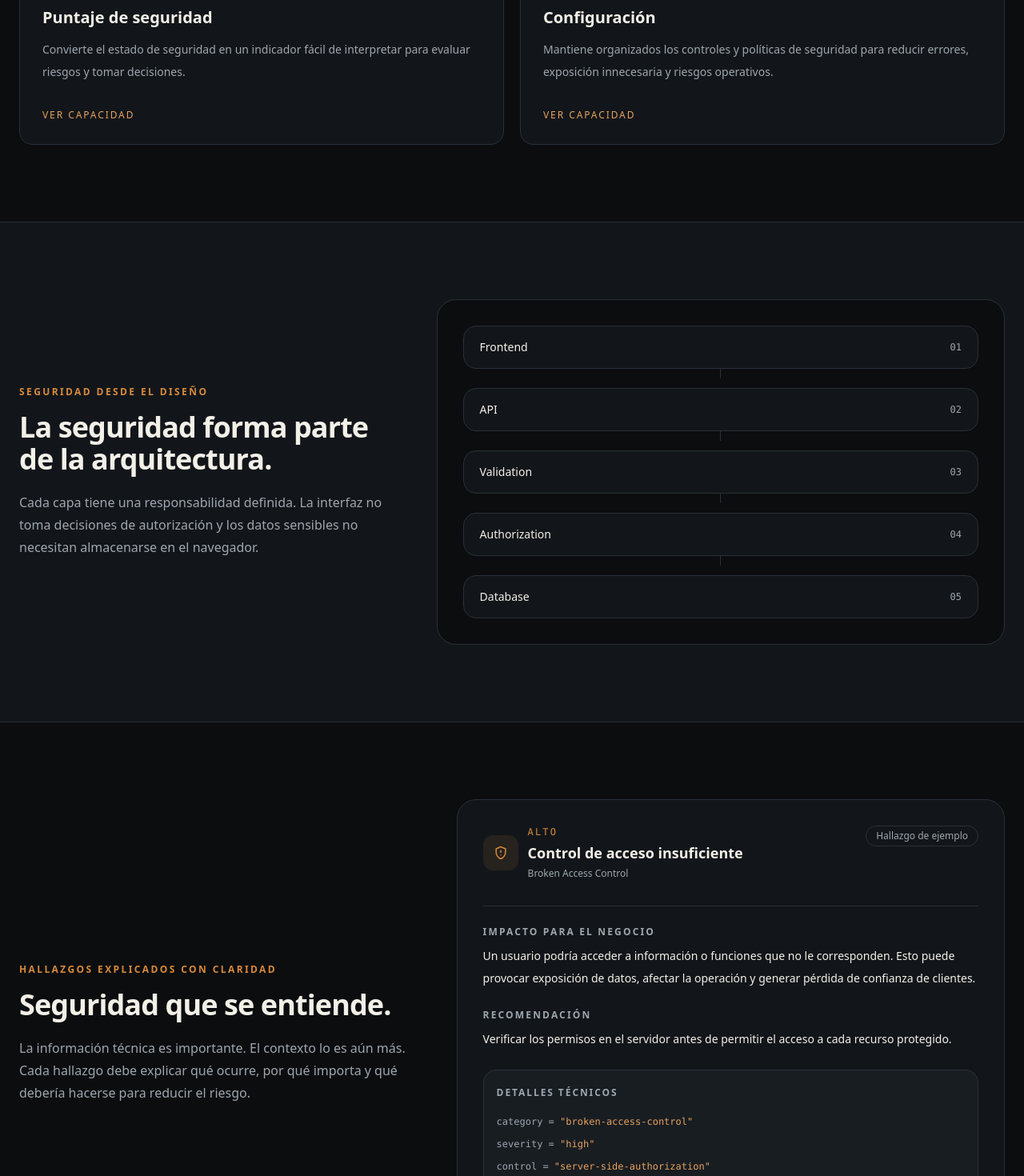
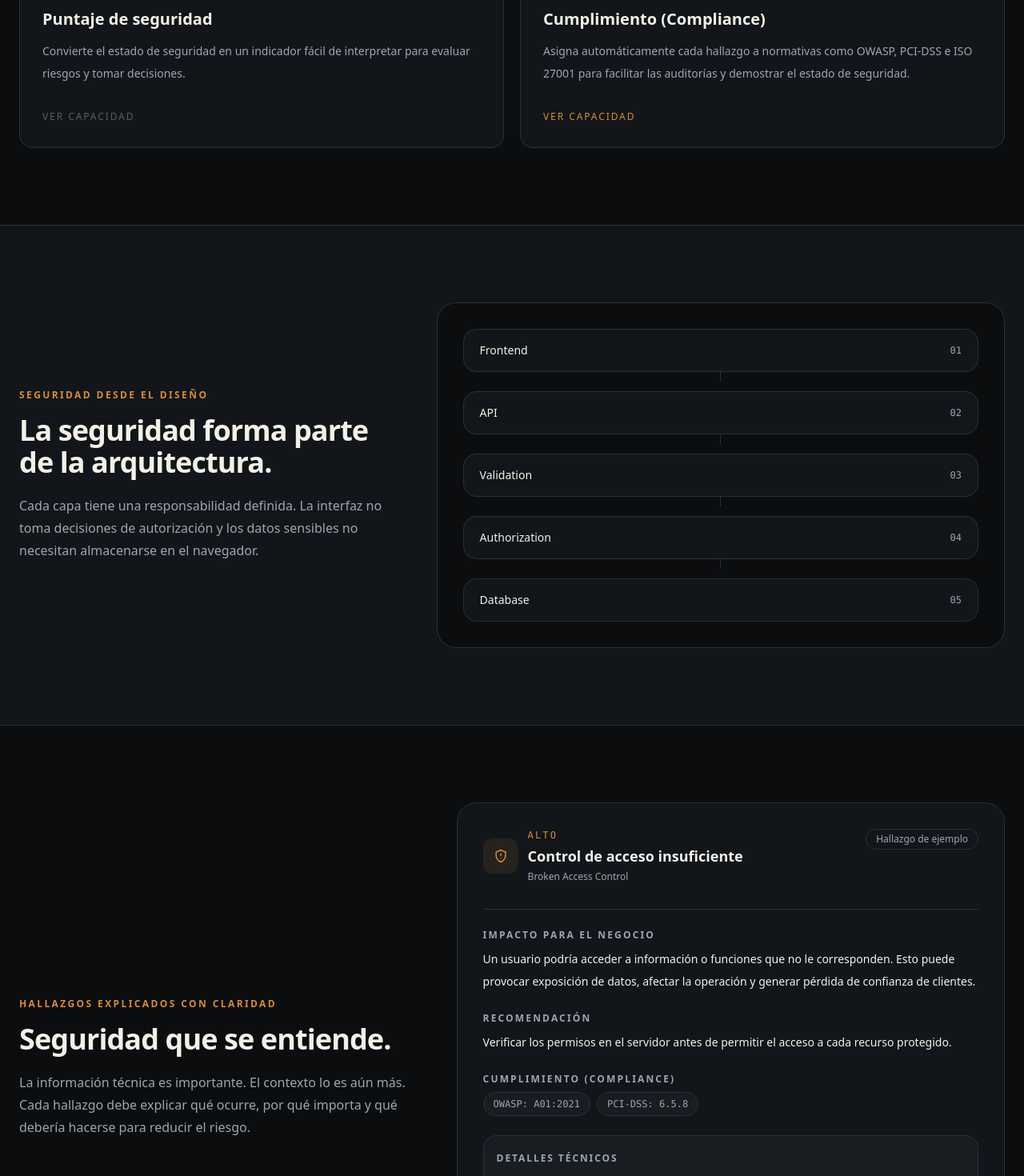
Before and after one commit to Lucas18062025/secure-web-platform, a Next.js app in the folder frontend/: page / in a window 1280 px wide. Shown: the part 1600-3070 px from the top of the page at 80% size. Built offline with nearby package versions, Linux system fonts and the light colour scheme.

Commit message:
feat(compliance): add compliance mapping to backend and waitlist modal to frontend

```diff
--- a/frontend/components/FeatureGrid.tsx
+++ b/frontend/components/FeatureGrid.tsx
@@ -1,3 +1,6 @@
+"use client";
+
+import { useState } from "react";
 import {
     GaugeIcon,
     ScanIcon,
@@ -27,13 +30,25 @@ const features = [
     },
     {
         icon: SlidersIcon,
-        title: "Configuración",
+        title: "Cumplimiento (Compliance)",
         description:
-            "Mantiene organizados los controles y políticas de seguridad para reducir errores, exposición innecesaria y riesgos operativos.",
+            "Asigna automáticamente cada hallazgo a normativas como OWASP, PCI-DSS e ISO 27001 para facilitar las auditorías y demostrar el estado de seguridad.",
     },
 ];
 
 export function FeatureGrid() {
+    const [isModalOpen, setIsModalOpen] = useState(false);
+    const [joinedWaitlist, setJoinedWaitlist] = useState(false);
+    const [email, setEmail] = useState("");
+
+    const handleJoinWaitlist = (e: React.FormEvent) => {
+        e.preventDefault();
+        if (email) {
+            setJoinedWaitlist(true);
+            // Aquí en un futuro enviarías 'email' a tu backend o servicio (ej. Resend, Mailchimp)
+        }
+    };
+
     return (
         <section id="security" className="mx-auto max-w-7xl px-6 py-24">
             <div className="max-w-2xl">
@@ -55,6 +70,8 @@ export function FeatureGrid() {
                 {features.map((feature) => {
                     const Icon = feature.icon;
 
+                    const isCompliance = feature.title.includes("Compliance");
+
                     return (
                         <article
                             key={feature.title}
@@ -75,13 +92,59 @@ export function FeatureGrid() {
                                 {feature.description}
                             </p>
 
-                            <div className="mt-8 text-xs font-medium uppercase tracking-[0.16em] text-[var(--accent-soft)]">
+                            <button
+                                onClick={() => isCompliance && setIsModalOpen(true)}
+                                className={`mt-8 text-xs font-medium uppercase tracking-[0.16em] transition ${isCompliance ? 'text-[var(--accent)] hover:text-[var(--accent-soft)] cursor-pointer' : 'text-[var(--text-secondary)] cursor-not-allowed opacity-50'}`}
+                            >
                                 Ver capacidad
-                            </div>
+                            </button>
                         </article>
                     );
                 })}
             </div>
+
+            {isModalOpen && (
+                <div className="fixed inset-0 z-50 overflow-y-auto bg-black/80 backdrop-blur-md p-4 sm:p-8">
+                    <div className="relative mx-auto my-8 mt-12 w-full max-w-4xl rounded-2xl border border-[var(--border)] bg-[var(--surface)] p-2 shadow-2xl">
+                        <button
+                            onClick={() => setIsModalOpen(false)}
+                            className="absolute -top-10 right-0 text-white hover:text-gray-300 flex items-center gap-2"
+                        >
+                            <span className="text-sm font-medium uppercase tracking-widest">Cerrar</span>
+                            <svg xmlns="http://www.w3.org/2000/svg" width="24" height="24" viewBox="0 0 24 24" fill="none" stroke="currentColor" strokeWidth="2" strokeLinecap="round" strokeLinejoin="round"><line x1="18" y1="6" x2="6" y2="18"></line><line x1="6" y1="6" x2="18" y2="18"></line></svg>
+                        </button>
+                        <div className="overflow-hidden rounded-xl border border-[var(--border)]">
+                            <img
+                                src="/compliance-mockup.jpg"
+                                alt="Compliance Dashboard Mockup"
+                                className="w-full max-h-[75vh] object-contain bg-black"
+                            />
+                        </div>
+                        <div className="absolute -bottom-8 left-0 right-0 flex justify-center pb-8 px-4">
+                            {!joinedWaitlist ? (
+                                <form onSubmit={handleJoinWaitlist} className="flex flex-col sm:flex-row gap-3 w-full max-w-md bg-[var(--surface)] p-2 rounded-3xl border border-[var(--border)] shadow-2xl">
+                                    <input
+                                        type="email"
+                                        placeholder="tu@email.com"
+                                        required
+                                        value={email}
+                                        onChange={(e) => setEmail(e.target.value)}
+                                        className="w-full flex-1 rounded-full border border-[var(--border)] bg-[var(--surface-secondary)] px-6 py-3 text-sm text-[var(--text-primary)] outline-none focus:border-[var(--accent)] focus:ring-1 focus:ring-[var(--accent)]"
+                                    />
+                                    <button type="submit" className="rounded-full bg-[var(--accent)] px-8 py-3 text-sm font-semibold text-white shadow-[0_0_20px_rgba(var(--accent-rgb),0.4)] hover:bg-[var(--accent-soft)] hover:scale-105 transition-all whitespace-nowrap">
+                                        Unirse
+                                    </button>
+                                </form>
+                            ) : (
+                                <div className="rounded-full border border-[var(--success)]/20 bg-[var(--success)]/10 px-8 py-3 text-sm font-semibold text-[var(--success)] flex items-center gap-2 shadow-2xl bg-[var(--surface)]">
+                                    <svg xmlns="http://www.w3.org/2000/svg" width="20" height="20" viewBox="0 0 24 24" fill="none" stroke="currentColor" strokeWidth="2" strokeLinecap="round" strokeLinejoin="round"><path d="M22 11.08V12a10 10 10 0 1 1-5.93-9.14"></path><polyline points="22 4 12 14.01 9 11.01"></polyline></svg>
+                                    ¡Genial! Te avisaremos pronto.
+                                </div>
+                            )}
+                        </div>
+                    </div>
+                </div>
+            )}
         </section>
     );
 }
--- a/frontend/components/SecurityFinding.tsx
+++ b/frontend/components/SecurityFinding.tsx
@@ -72,6 +72,21 @@ export function SecurityFinding() {
                             </p>
                         </div>
 
+                        <div>
+                            <p className="text-xs font-semibold uppercase tracking-[0.18em] text-[var(--text-secondary)]">
+                                Cumplimiento (Compliance)
+                            </p>
+
+                            <div className="mt-2 flex flex-wrap gap-2">
+                                <span className="rounded-full border border-[var(--border)] bg-[var(--surface-secondary)] px-3 py-1.5 text-xs text-[var(--text-secondary)] font-mono font-medium">
+                                    OWASP: A01:2021
+                                </span>
+                                <span className="rounded-full border border-[var(--border)] bg-[var(--surface-secondary)] px-3 py-1.5 text-xs text-[var(--text-secondary)] font-mono font-medium">
+                                    PCI-DSS: 6.5.8
+                                </span>
+                            </div>
+                        </div>
+
                         <div className="rounded-2xl border border-[var(--border)] bg-[var(--surface-secondary)] p-4 text-xs leading-6 text-[var(--text-secondary)]">
                             <p className="mb-3 font-semibold uppercase tracking-[0.16em] text-[var(--text-secondary)]">
                                 Detalles técnicos
```
Also changed, not shown: frontend/public/compliance-mockup.jpg (added), 1 other file (tests, documents, lock files or other folders).
